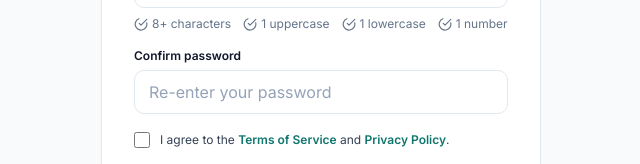
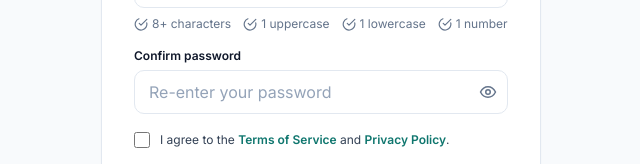
Before and after one commit to ali-hamza-jutt/ai-appointment-booking, a Next.js app in the folder web/: page /signup in a window 1280 px wide. Shown: the part 457-621 px from the top of the page, without its empty margins (319-959 px from the left). Built offline with nearby package versions, Linux system fonts and the light colour scheme; no server answers.

Commit message:
ux-improvement(web): add confirm-password reveal and refine input outlines

```diff
--- a/web/src/app/globals.css
+++ b/web/src/app/globals.css
@@ -101,6 +101,15 @@ button:not(:disabled),
   outline-offset: 2px;
 }
 
+input:not([type="checkbox"]):not([type="radio"]):focus,
+input:not([type="checkbox"]):not([type="radio"]):focus-visible,
+select:focus,
+select:focus-visible,
+textarea:focus,
+textarea:focus-visible {
+  outline: none;
+}
+
 ::placeholder {
   color: var(--bw-subtle);
 }
--- a/web/src/features/auth/components/password-toggle.tsx
+++ b/web/src/features/auth/components/password-toggle.tsx
@@ -2,16 +2,23 @@ import { EyeIcon, EyeOffIcon } from "@/components/ui/icons";
 
 interface PasswordToggleProps {
   disabled?: boolean;
+  fieldLabel?: string;
   isVisible: boolean;
   onToggle: () => void;
 }
 
-export function PasswordToggle({ disabled, isVisible, onToggle }: PasswordToggleProps) {
+export function PasswordToggle({
+  disabled,
+  fieldLabel = "password",
+  isVisible,
+  onToggle,
+}: PasswordToggleProps) {
   const Icon = isVisible ? EyeOffIcon : EyeIcon;
 
   return (
     <button
-      aria-label={isVisible ? "Hide password" : "Show password"}
+      aria-label={`${isVisible ? "Hide" : "Show"} ${fieldLabel}`}
+      aria-pressed={isVisible}
       className="flex size-8 items-center justify-center rounded-[8px] text-muted hover:bg-surface-subtle hover:text-ink"
       disabled={disabled}
       onClick={onToggle}
--- a/web/src/features/auth/components/signup-form.tsx
+++ b/web/src/features/auth/components/signup-form.tsx
@@ -29,6 +29,8 @@ export function SignupForm() {
   const signUpMutation = useSignUp();
   const [isNavigating, startTransition] = useTransition();
   const [isPasswordVisible, setIsPasswordVisible] = useState(false);
+  const [isPasswordConfirmationVisible, setIsPasswordConfirmationVisible] =
+    useState(false);
   const [fullName, setFullName] = useState("");
   const [email, setEmail] = useState("");
   const [password, setPassword] = useState("");
@@ -192,7 +194,17 @@ export function SignupForm() {
             setSubmitError(null);
           }}
           placeholder="Re-enter your password"
-          type="password"
+          trailingAction={
+            <PasswordToggle
+              disabled={isSubmitting}
+              fieldLabel="confirmation password"
+              isVisible={isPasswordConfirmationVisible}
+              onToggle={() =>
+                setIsPasswordConfirmationVisible((value) => !value)
+              }
+            />
+          }
+          type={isPasswordConfirmationVisible ? "text" : "password"}
           value={passwordConfirmation}
         />
 
--- a/web/src/features/booking/components/booking-workspace.tsx
+++ b/web/src/features/booking/components/booking-workspace.tsx
@@ -534,7 +534,7 @@ function BookingExperience({
 
         <div className="border-t border-border bg-surface px-4 py-4 sm:px-6">
           <form className="mx-auto max-w-3xl" onSubmit={handleSubmit}>
-            <div className="flex items-end gap-2 rounded-xl border border-border bg-surface p-2 focus-within:border-brand focus-within:ring-2 focus-within:ring-focus">
+            <div className="flex items-end gap-2 rounded-xl border border-border bg-surface p-2 focus-within:border-brand">
               <textarea
                 aria-label="Describe your appointment"
                 className="max-h-36 min-h-10 flex-1 resize-none bg-transparent px-2 py-2 text-sm text-ink outline-none placeholder:text-subtle disabled:cursor-not-allowed"
```
